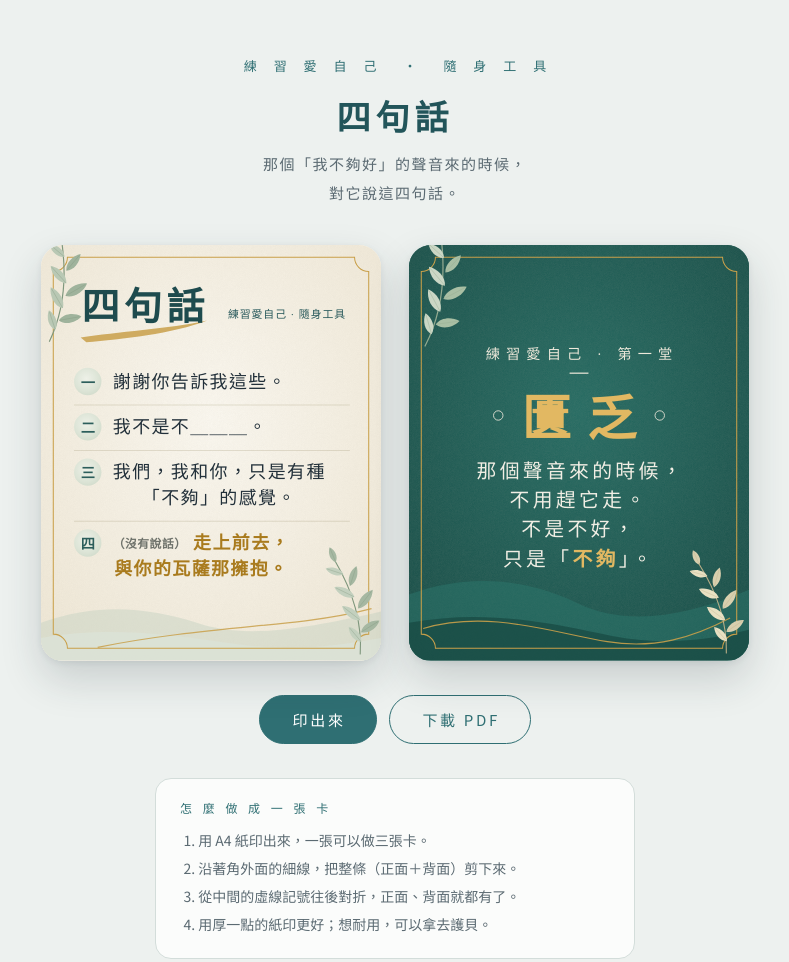
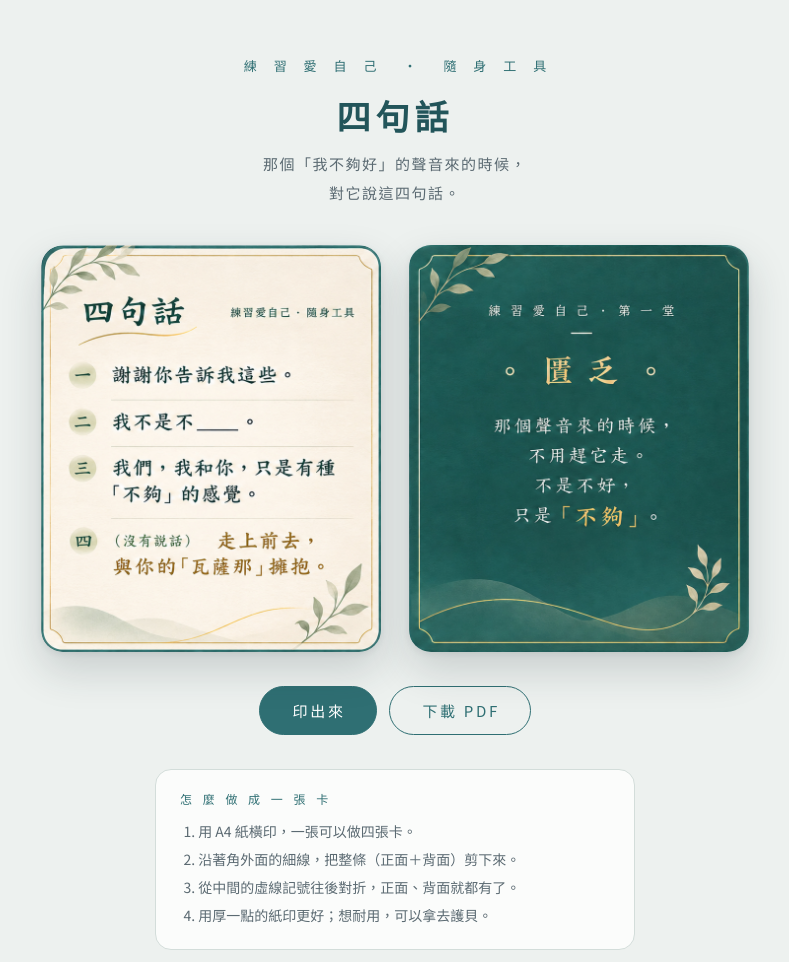
Before and after one commit to eleaxxl/loveurself, a plain HTML site: page tool1.html in a window 1280 px wide. Shown: the top 962 px of the page, without its empty margins (245-1034 px from the left). Drawn offline with Linux system fonts and the light colour scheme; a web font is replaced by a local one.

Commit message:
四句話小卡改用新設計圖（瓦薩那版），A4 橫印一張四份
Co-Authored-By: Claude Opus 5.5 <noreply@anthropic.com>
Claude-Session: https://claude.ai/code/session_01SaAEPnsyXXYut5bHc5dFLr

```diff
--- a/tool1.html
+++ b/tool1.html
@@ -22,32 +22,31 @@ html,body{margin:0;padding:0}
 body{background:var(--bg);color:var(--ink);font-family:var(--hand);-webkit-font-smoothing:antialiased;-webkit-print-color-adjust:exact;print-color-adjust:exact}
 
 /* ===== 卡片：以 720×880 設計，外框固定為 72×88mm ===== */
-.cardbox{width:72mm;height:88mm;position:relative;overflow:hidden}
+.cardbox{width:70mm;height:83.8mm;position:relative;overflow:hidden}
+img.face{display:block;width:100%;height:100%}
 .card{position:absolute;left:0;top:0;width:720px;height:880px;transform-origin:0 0;transform:scale(.377953);overflow:hidden}
 .card > svg.bgart{position:absolute;inset:0;width:720px;height:880px}
 .card .layer{position:absolute;inset:0}
 
 /* 正面 */
 .front{background:var(--cream)}
-.front .ttl{position:absolute;left:86px;top:92px;font-size:80px;font-weight:700;color:#1E4B4E;letter-spacing:10px;line-height:1}
-.front .kick{position:absolute;right:74px;top:128px;font-size:23px;color:#2A5A5C;letter-spacing:2px}
-.front .list{position:absolute;left:70px;right:66px;top:262px}
-.front .row{display:flex;align-items:flex-start;gap:24px;padding:18px 0 20px}
-.front .row + .row{border-top:2px solid rgba(160,150,120,.28)}
-.front .row:first-child{padding-top:0}
-.front .disc{flex:0 0 58px;height:58px;border-radius:50%;background:radial-gradient(circle at 45% 40%,#EEF1E8 0%,#DCE4D6 55%,#C9D5C4 100%);display:flex;align-items:center;justify-content:center;font-size:30px;font-weight:700;color:#2C5E5B;margin-top:-2px}
-.front .say{font-size:38px;line-height:1.45;color:#22303A;letter-spacing:3px}
-.front .say .q{font-size:25px;color:#6E726B;letter-spacing:1px;margin-right:14px;vertical-align:3px}
-.front .say.hug{color:var(--gold-txt);font-weight:700}
+.front .ttl{position:absolute;left:0;right:0;top:96px;text-align:center;font-size:84px;font-weight:700;color:#1E4B4E;letter-spacing:12px;text-indent:12px;line-height:1}
+.front .lbl{position:absolute;left:436px;font-size:38px;color:#22303A;letter-spacing:6px;transform:translateY(-50%)}
+.front .foot{position:absolute;left:0;right:0;top:770px;text-align:center;font-size:31px;color:#22303A;letter-spacing:5px;text-indent:5px}
 
 /* 背面 */
-.back{background:var(--green);color:#F1EEE4;text-align:center}
-.back .kick{position:absolute;left:0;right:0;top:206px;font-size:30px;letter-spacing:13px;color:#EDE8DA;text-indent:13px}
-.back .rule{position:absolute;left:340px;top:270px;width:40px;height:3px;background:#EDE8DA;opacity:.85}
-.back .big{position:absolute;left:0;right:0;top:318px;font-size:104px;font-weight:700;letter-spacing:34px;text-indent:34px;color:#E2B862;line-height:1}
-.back .ring{position:absolute;top:350px;width:22px;height:22px;border:2.5px solid #EDE8DA;border-radius:50%;opacity:.9}
-.back .lines{position:absolute;left:0;right:0;top:448px;font-size:42px;line-height:1.48;letter-spacing:7px;text-indent:7px;color:#F1EEE4}
-.back .lines b{color:#E2B862;font-weight:700}
+.back{background:var(--green);color:#F1EEE4}
+.back .kick{position:absolute;left:0;right:0;top:92px;text-align:center;font-size:27px;letter-spacing:12px;color:#EDE8DA;text-indent:12px}
+.back .rule{position:absolute;left:340px;top:140px;width:40px;height:3px;background:#EDE8DA;opacity:.85}
+.back .big{position:absolute;left:0;right:0;top:160px;text-align:center;font-size:80px;font-weight:700;letter-spacing:26px;text-indent:26px;color:#E2B862;line-height:1}
+.back .ring{position:absolute;top:192px;width:18px;height:18px;border:2.5px solid #EDE8DA;border-radius:50%;opacity:.9}
+.back .steps{position:absolute;left:74px;right:70px;top:262px}
+.back .st{display:flex;align-items:center;gap:26px;height:66px;border-bottom:2px solid rgba(237,232,218,.35)}
+.back .st.nob{border-bottom:none}
+.back .disc{flex:0 0 54px;height:54px;border-radius:50%;background:radial-gradient(circle at 45% 40%,#F1EEDC 0%,#DCDDBF 60%,#C7CBA8 100%);display:flex;align-items:center;justify-content:center;font-size:28px;font-weight:700;color:#1F4F4A}
+.back .tx{font-size:35px;letter-spacing:4px;color:#F1EEE4;line-height:1}
+.back .wl{margin-left:80px;height:46px;border-bottom:2px solid rgba(237,232,218,.55)}
+.back .anchor{margin-left:80px;height:66px;display:flex;align-items:center;font-size:31px;letter-spacing:3px;color:#E2B862;font-weight:700;border-bottom:2px solid rgba(237,232,218,.35)}
 
 /* ===== 螢幕 ===== */
 .screen{max-width:820px;margin:0 auto;padding:56px 22px 70px;text-align:center}
@@ -55,7 +54,7 @@ body{background:var(--bg);color:var(--ink);font-family:var(--hand);-webkit-font-
 .screen h1{font-size:34px;font-weight:700;letter-spacing:5px;margin:0 0 10px;color:var(--teal-deep)}
 .screen .sub{font-family:var(--sans);font-size:15px;color:var(--ink-soft);letter-spacing:1.5px;line-height:1.9}
 .pair{display:flex;gap:28px;justify-content:center;flex-wrap:wrap;margin:38px 0 6px}
-.pv{width:min(340px,86vw);aspect-ratio:72/88;position:relative;border-radius:22px;overflow:hidden;box-shadow:0 18px 40px rgba(34,48,58,.18),0 2px 6px rgba(34,48,58,.08)}
+.pv{width:min(340px,86vw);aspect-ratio:690/826;position:relative;border-radius:22px;overflow:hidden;box-shadow:0 18px 40px rgba(34,48,58,.18),0 2px 6px rgba(34,48,58,.08)}
 .pv .card{transform-origin:0 0}
 .btns{display:flex;gap:12px;justify-content:center;flex-wrap:wrap;margin-top:34px}
 .btns a,.btns button{font-family:var(--sans);font-size:15px;letter-spacing:.18em;border-radius:999px;padding:13px 30px;cursor:pointer;text-indent:.18em;border:1px solid var(--teal);text-decoration:none;display:inline-block}
@@ -68,17 +67,17 @@ footer{margin-top:46px;color:var(--ink-soft);opacity:.6;font-family:var(--sans);
 
 /* ===== 列印：A4 直式，三張對折卡（左正面、右背面，沿中線往後折） ===== */
 .sheet{display:none}
-@page{size:A4;margin:0}
+@page{size:A4 landscape;margin:0}
 @media print{
   html,body{background:#fff}
   .screen{display:none}
-  .sheet{display:flex;flex-direction:column;align-items:center;justify-content:center;gap:9mm;width:210mm;height:297mm}
-  .fold{position:relative;display:flex;width:144mm;height:88mm}
+  .sheet{display:grid;grid-template-columns:140mm 140mm;column-gap:13mm;row-gap:16mm;align-content:center;justify-content:center;width:297mm;height:210mm}
+  .fold{position:relative;display:flex;width:140mm;height:83.8mm}
   .fold i{position:absolute;background:#9aa7a5}
   .fold .h{width:3.5mm;height:.15mm}.fold .v{width:.15mm;height:3.5mm}
   .fold .h.l{left:-5mm}.fold .h.r{right:-5mm}.fold .v.t{top:-4.5mm}.fold .v.b{bottom:-4.5mm}
   .fold .h.t0{top:0}.fold .h.b0{bottom:0}.fold .v.l0{left:0}.fold .v.r0{right:0}
-  .fold .v.m{left:72mm;width:0;background:none;border-left:.2mm dashed #9aa7a5}
+  .fold .v.m{left:70mm;width:0;background:none;border-left:.2mm dashed #9aa7a5}
 }
 </style>
 </head>
@@ -96,7 +95,7 @@ footer{margin-top:46px;color:var(--ink-soft);opacity:.6;font-family:var(--sans);
   <div class="how">
     <div class="h">怎 麼 做 成 一 張 卡</div>
     <ol>
-      <li>用 A4 紙印出來，一張可以做三張卡。</li>
+      <li>用 A4 紙橫印，一張可以做四張卡。</li>
       <li>沿著角外面的細線，把整條（正面＋背面）剪下來。</li>
       <li>從中間的虛線記號往後對折，正面、背面就都有了。</li>
       <li>用厚一點的紙印更好；想耐用，可以拿去護貝。</li>
@@ -109,70 +108,11 @@ footer{margin-top:46px;color:var(--ink-soft);opacity:.6;font-family:var(--sans);
 
 <script>
 (function(){
-  // ---------- 裝飾：葉枝、山丘、金框、紙紋 ----------
-  function leaf(x,y,ang,len,w,fill,vein){
-    return '<g transform="translate('+x+' '+y+') rotate('+ang+')">'
-      +'<path d="M0 0 C '+len*.25+' '+(-w)+' '+len*.7+' '+(-w*.9)+' '+len+' 0 C '+len*.7+' '+(w*.9)+' '+len*.25+' '+w+' 0 0 Z" fill="'+fill+'"/>'
-      +'<path d="M2 0 L '+(len*.92)+' 0" stroke="'+vein+'" stroke-width="1.6" opacity=".55"/></g>';
-  }
-  function sprig(ox,oy,rot,scale,c1,c2,stem){
-    var g='<g transform="translate('+ox+' '+oy+') rotate('+rot+') scale('+scale+')">';
-    g+='<path d="M0 0 C 70 -18 150 -60 230 -150" fill="none" stroke="'+stem+'" stroke-width="3.2" stroke-linecap="round"/>';
-    var pts=[[34,-8,-58,56,15],[60,-17,40,62,16],[92,-30,-70,66,17],[122,-46,20,68,17],[150,-66,-82,64,16],[176,-88,0,60,15],[202,-116,-90,54,14],[228,-148,-40,46,13]];
-    pts.forEach(function(p,i){ g+=leaf(p[0],p[1],p[2],p[3],p[4],i%2?c1:c2,stem); });
-    return g+'</g>';
-  }
-  function frame(stroke){
-    var x0=26,y0=26,x1=694,y1=854,r=30;
-    return '<path d="M'+(x0+r)+' '+y0+' H'+(x1-r)+' A'+r+' '+r+' 0 0 0 '+x1+' '+(y0+r)+' V'+(y1-r)+' A'+r+' '+r+' 0 0 0 '+(x1-r)+' '+y1+' H'+(x0+r)+' A'+r+' '+r+' 0 0 0 '+x0+' '+(y1-r)+' V'+(y0+r)+' A'+r+' '+r+' 0 0 0 '+(x0+r)+' '+y0+' Z" fill="none" stroke="'+stroke+'" stroke-width="2.2"/>';
-  }
-  function paper(id,op){
-    return '<filter id="'+id+'" x="0" y="0" width="100%" height="100%"><feTurbulence type="fractalNoise" baseFrequency=".9" numOctaves="2" seed="7"/><feColorMatrix values="0 0 0 0 .45  0 0 0 0 .42  0 0 0 0 .35  0 0 0 '+op+' 0"/></filter>'
-      +'<rect width="720" height="880" filter="url(#'+id+')"/>';
-  }
-  function FRONT(k){
-    var svg='<svg class="bgart" viewBox="0 0 720 880" aria-hidden="true"><defs><radialGradient id="fv'+k+'" cx=".5" cy=".42" r=".75"><stop offset="0" stop-color="#FBF8F0"/><stop offset="1" stop-color="#EFE7D5"/></radialGradient></defs>'
-      +'<rect width="720" height="880" fill="url(#fv'+k+')"/>'+paper('fp'+k,.10)
-      +'<path d="M0 800 C 120 756 230 768 330 800 C 420 830 520 822 720 776 V880 H0 Z" fill="#C7D3C4" opacity=".5"/>'
-      +'<path d="M0 832 C 150 806 280 826 420 846 C 540 862 640 846 720 832 V880 H0 Z" fill="#DCE3D6" opacity=".9"/>'
-      +'<path d="M120 852 C 280 820 420 812 560 796 C 620 788 670 778 700 770" fill="none" stroke="var(--gold)" stroke-width="2.4" opacity=".85"/>'
-      +frame('var(--gold)')
-      +'<path d="M84 196 C 160 184 270 178 352 160 C 280 188 170 200 96 206 Z" fill="var(--gold)" opacity=".85"/>'
-      +sprig(18,204,-50,.78,'#9FB39C','#B9C8B4','#7F977D')
-      +sprig(676,866,-72,.74,'#A6B8A2','#C3D0BE','#7F977D')
-      +'</svg>';
-    return '<div class="card front">'+svg+'<div class="layer">'
-      +'<div class="ttl">四句話</div><div class="kick">練習愛自己 · 隨身工具</div>'
-      +'<div class="list">'
-      +'<div class="row"><div class="disc">一</div><div class="say">謝謝你告訴我這些。</div></div>'
-      +'<div class="row"><div class="disc">二</div><div class="say">我不是不＿＿＿。</div></div>'
-      +'<div class="row"><div class="disc">三</div><div class="say">我們，我和你，只是有種<br>「不夠」的感覺。</div></div>'
-      +'<div class="row"><div class="disc">四</div><div class="say hug"><span class="q">（沒有說話）</span>走上前去，<br>與你的瓦薩那擁抱。</div></div>'
-      +'</div></div></div>';
-  }
-  function BACK(k){
-    var svg='<svg class="bgart" viewBox="0 0 720 880" aria-hidden="true"><defs><radialGradient id="bv'+k+'" cx=".5" cy=".4" r=".8"><stop offset="0" stop-color="#256B62"/><stop offset="1" stop-color="#174A44"/></radialGradient></defs>'
-      +'<rect width="720" height="880" fill="url(#bv'+k+')"/>'+paper('bp'+k,.12)
-      +'<path d="M0 740 C 140 690 260 712 360 760 C 460 806 580 790 720 730 V880 H0 Z" fill="#2E7A6F" opacity=".45"/>'
-      +'<path d="M0 800 C 160 770 300 800 430 828 C 560 852 650 832 720 815 V880 H0 Z" fill="#14433D" opacity=".6"/>'
-      +'<path d="M30 812 C 170 772 300 820 420 840 C 520 856 600 832 680 790" fill="none" stroke="var(--gold)" stroke-width="2.4" opacity=".9"/>'
-      +frame('var(--gold)')
-      +sprig(34,214,-48,.82,'#A9BFA4','#CBD7C5','#93AA90')
-      +sprig(672,864,-74,.72,'#D8CFAE','#E8E0C2','#B9AE86')
-      +'</svg>';
-    return '<div class="card back">'+svg+'<div class="layer">'
-      +'<div class="kick">練習愛自己 · 第一堂</div><div class="rule"></div>'
-      +'<span class="ring" style="left:178px"></span><div class="big">匱乏</div><span class="ring" style="left:520px"></span>'
-      +'<div class="lines">那個聲音來的時候，<br>不用趕它走。<br>不是不好，<br>只是「<b>不夠</b>」。</div>'
-      +'</div></div>';
-  }
-  var pvF=document.getElementById('pvF'), pvB=document.getElementById('pvB');
-  pvF.innerHTML=FRONT('s'); pvB.innerHTML=BACK('s');
-  function fit(){ var s=pvF.clientWidth/720; document.querySelectorAll('.pv .card').forEach(function(c){ c.style.transform='scale('+s+')'; }); }
-  window.addEventListener('resize',fit); fit();
+  function FRONT(){ return '<img class="face" src="tool1-card-front.jpg" alt="四句話 正面">'; }
+  function BACK(){ return '<img class="face" src="tool1-card-back.jpg" alt="四句話 背面">'; }
+  document.getElementById('pvF').innerHTML=FRONT(); document.getElementById('pvB').innerHTML=BACK();
   var marks='<i class="h l t0"></i><i class="h r t0"></i><i class="h l b0"></i><i class="h r b0"></i><i class="v t l0"></i><i class="v t r0"></i><i class="v b l0"></i><i class="v b r0"></i><i class="v t m"></i><i class="v b m"></i>';
-  var h='';
-  for(var i=0;i<3;i++){ h+='<div class="fold"><div class="cardbox">'+FRONT('p'+i)+'</div><div class="cardbox">'+BACK('p'+i)+'</div>'+marks+'</div>'; }
+  var h=''; for(var i=0;i<4;i++){ h+='<div class="fold"><div class="cardbox">'+FRONT()+'</div><div class="cardbox">'+BACK()+'</div>'+marks+'</div>'; }
   document.getElementById('sheet').innerHTML=h;
   document.getElementById('printBtn').addEventListener('click',function(){ window.print(); });
 })();
```
Also changed, not shown: tool1-card-back.jpg (added), tool1-card-front.jpg (added), 1 other file.
